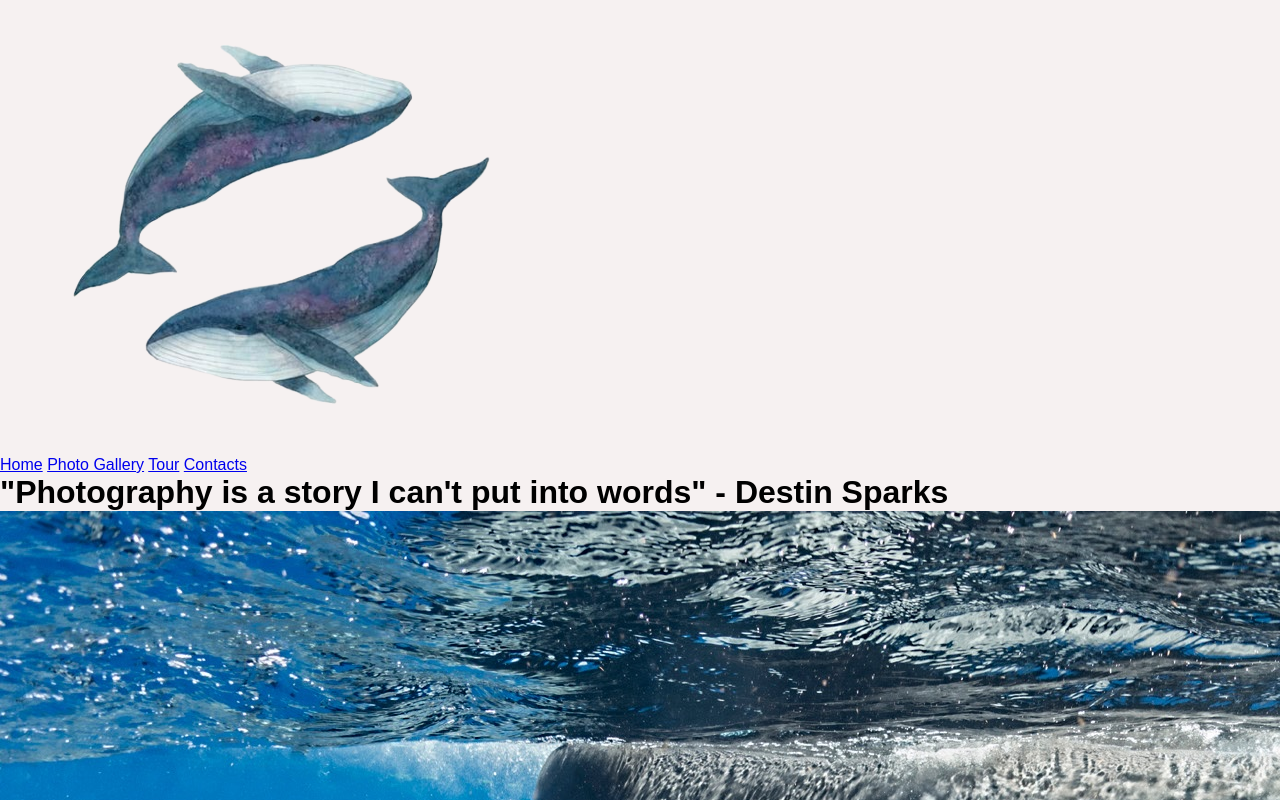
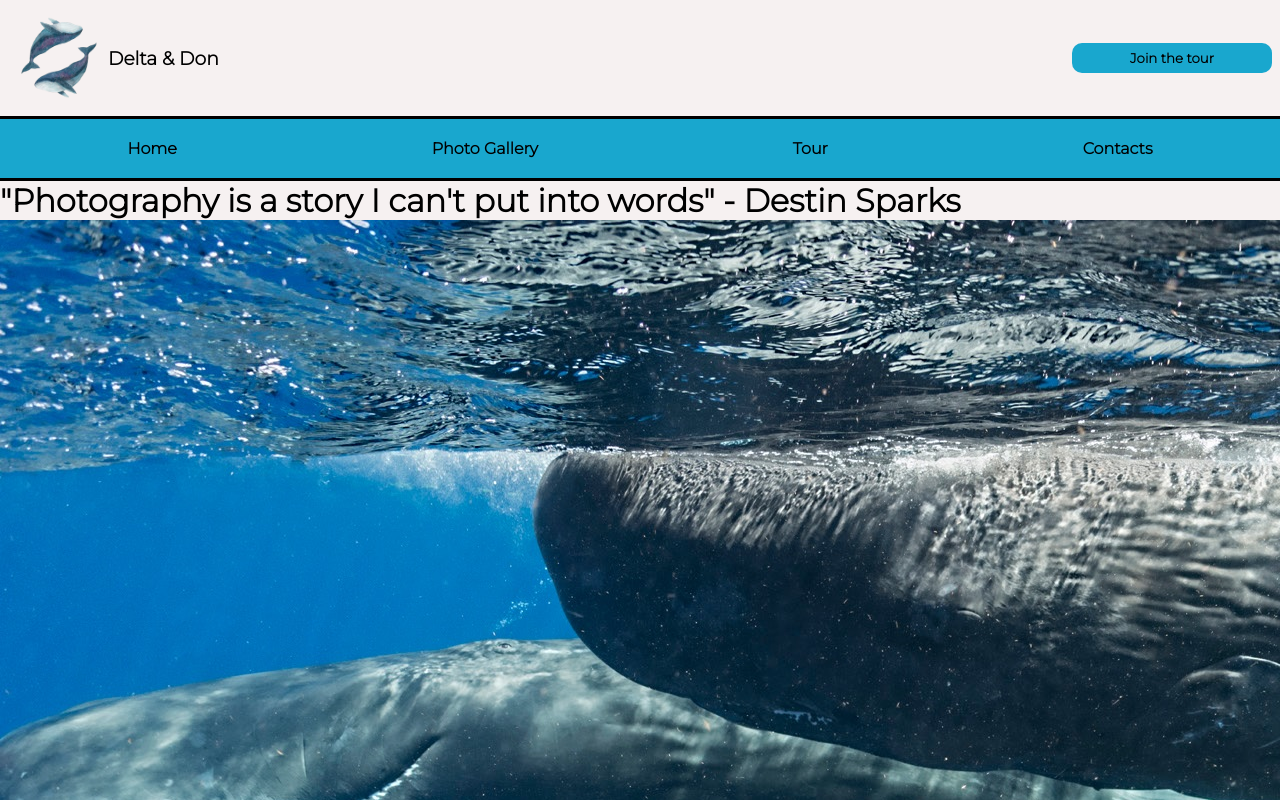
Before and after one commit to tatticodes/whaleSite, a plain HTML site: page pagetwo.html in a window 1280 px wide. Shown: the top 800 px of the page. Drawn offline with Linux system fonts and the light colour scheme.

Commit message:
Edit CSS file

```diff
--- a/pagetwo.html
+++ b/pagetwo.html
@@ -7,12 +7,20 @@
     <link rel="icon" type="image/png" sizes="32x32" href="./img/favicon-32x32.png">
     <link rel="stylesheet" href="./style.css">
     <!-- Font -->
+    <link rel="preconnect" href="https://fonts.googleapis.com">
+    <link rel="preconnect" href="https://fonts.gstatic.com" crossorigin>
+    <link href="https://fonts.googleapis.com/css2?family=Montserrat:wght@300&display=swap" rel="stylesheet">
+    <link href="https://fonts.googleapis.com/css2?family=Lato:wght@700&display=swap" rel="stylesheet">
     <title>Photo Gallery</title>
 </head>
 
 <body>
     <div class="header">
-        <img src="./img/whale-img.png" class="logo-img" alt="logo-img">
+        <div class="logo">
+            <img src="./img/whale-img.png" class="logo-img" alt="logo-img">
+            <h3>Delta & Don</h3>
+        </div>
+        <button class="regButton">Join the tour</button>
     </div>
 
     <div class="navBar">
--- a/style.css
+++ b/style.css
@@ -4,8 +4,53 @@
     padding: 0;
 }
 
-/*header*/
 body {
     background-color: #F6F1F1;
     font-family: 'Montserrat', sans-serif;
 }
+
+/* Header */
+.header {
+    display: flex;
+    justify-content: space-between;
+    align-items: center;
+    padding: 8px;
+}
+
+.logo {
+    display: flex;
+    justify-content: flex-start;
+    align-items: center;
+}
+
+.logo-img {
+    width: 100px;
+    height: 100px;
+}
+
+button {
+    width: 200px;
+    height: 30px;
+    background-color: #19a7ce;
+    border: #19a7ce;
+    border-radius: 10px;
+    font-family: 'Montserrat', sans-serif;
+    font-weight: bold;
+}
+
+/* Navigaton Bar */
+.navBar {
+    display: flex;
+    justify-content: space-around;
+    align-items: center;
+    background-color: #19a7ce;
+    padding: 20px 0;
+    border-style: solid none;
+    color: black;
+}
+
+a {
+    text-decoration: none;
+    font-weight: bold;
+    color: black;
+}
```
Also changed, not shown: index.html (+8 -3 lines), pagefour.html (+9 -1 lines), pagethree.html (+9 -1 lines).
